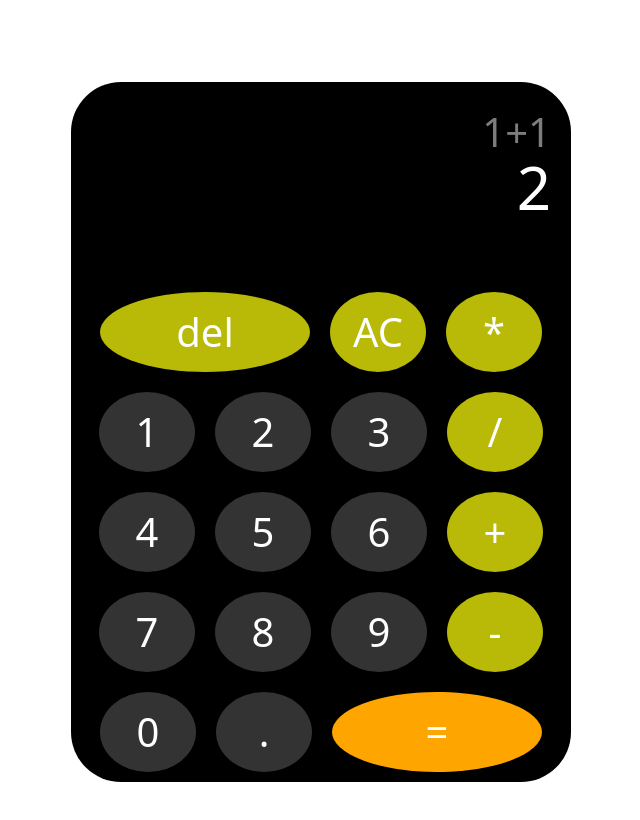
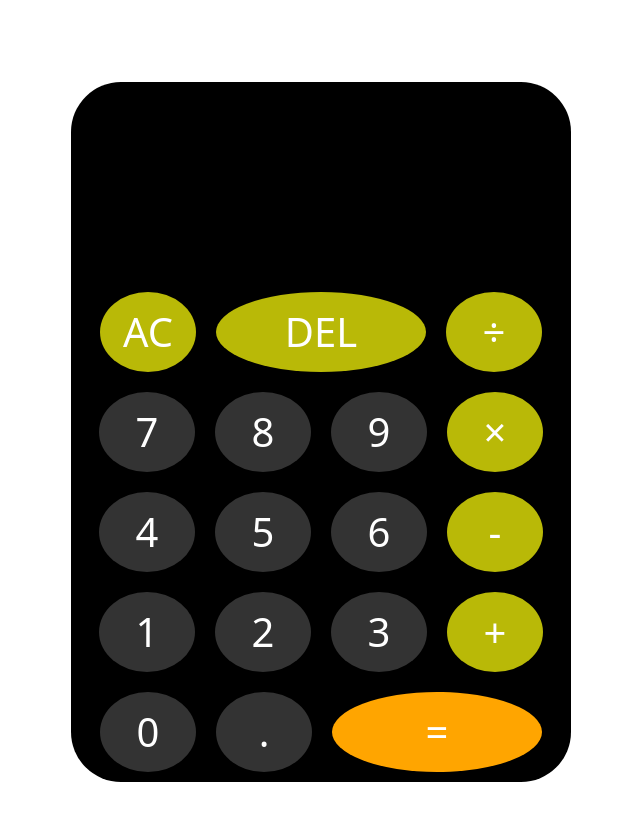
Before and after one commit to X-x-2025/Calculator, a Vue app: page / in a window 1280 px wide. Shown: the top 820 px of the page, without its empty margins (319-959 px from the left). Built offline with nearby package versions, Linux system fonts and the light colour scheme.

Commit message:
简略计算器（有问题）

```diff
--- a/package.json
+++ b/package.json
@@ -9,10 +9,12 @@
     "preview": "vite preview"
   },
   "dependencies": {
+    "pinia": "^3.0.3",
     "vue": "^3.5.17"
   },
   "devDependencies": {
     "@vitejs/plugin-vue": "^6.0.0",
-    "vite": "^7.0.4"
+    "vite": "^7.0.4",
+    "vite-plugin-vue-devtools": "^8.0.0"
   }
 }
--- a/src/App.vue
+++ b/src/App.vue
@@ -1,27 +1,142 @@
 
+<script setup>
+import Button from './components/Button.vue'
+import Display from './components/Display.vue'
+import { useCountStore } from './store/counter.js'
+const user = useCountStore()
+const getNumber = (value) => {
+  // const reg = /^[0-9]/
+  // const reg1 = /\+/
+ let str = ''
+ let sum = 0
+
+//  user.prev = str
+//  console.log(str);
+
+  if(value == 'AC'){
+    cleraFn(str)
+  }else if(value == 'DEL'){
+    user.prev = user.prev.slice(0, -1)
+  }else if(['+', '-', '×', '÷'].includes(value)) {
+    const newstr = user.prev + value
+  if (/[+\-×÷]{2}$/.test(newstr)) return
+    user.prev = newstr
+  }else if(value == '='){
+    user.current = sum + ' '
+  }else{
+    str = user.prev + value
+    user.prev = str
+  }
+  // user.prev += value
+  // return user.prev
+}
+
+
+
+
+
+
+
+
+
+
+// 删除函数
+// const deleteFn = () => {
+//   if(str === ''){
+//     return
+//   }else{
+// //  str = user.prev + value
+// //   user.prev = str
+//   user.prev = user.prev.split(0,-1)
+//   }
+// }
+// 归零函数
+const cleraFn = (str) => {
+  str = ''
+  user.prev = ''
+  user.current = ''
+}
+
+
+const equalFn = (str) => {
+  if(str.includes('+')) {
+    addFn(str)
+  }else if(str.includes('-')){
+    subtractFn(str)
+  }else if(str.includes('×')){
+    chengFn(str)
+  }else if(str.includes('÷')){
+    chuFn(str)
+  }
+}
+
+// 加法函数
+const addFn = (str) => {
+  if(str==''){
+    return
+  } else{
+    str.replace(/(\d+)(\+)(\d+)/,($_,$1,$2,$3) => {
+      sum = $1 + $3
+      return sum
+    })
+  }
+}
+
+// 减法函数
+const subtractFn = (str) => {
+  if(str==''){
+    return
+  } else{
+    str.replace(/(\d+)(\-)(\d+)/,($_,$1,$2,$3) => {
+      sum = $1 - $3
+      return sum
+    })
+  }
+}
+
+// 乘法函数
+const chengFn = (str) => {
+  if(str==''){
+    return
+  } else{
+    str.replace(/(\d+)(\×)(\d+)/,($_,$1,$2,$3) => {
+      sum = $1 * $3
+      return sum
+    })
+  }
+}
+
+// 除法函数
+const chuFn = (str) => {
+  if(str==''){
+    return
+  } else{
+    str.replace(/(\d+)(\÷)(\d+)/,($_,$1,$2,$3) => {
+      sum = $1 / $3
+      return sum
+    })
+  }
+}
+
+
+
+</script>
 <template>
 <div class="body">
   <div class="App">
     <Display></Display>
-    <Button></Button>
+    <Button
+     @input="getNumber"
+    ></Button>
+
+
+    <!-- <Display ref="display" /> -->
+    <!-- <Button @input="char => $refs.display.handleInput(char)" > -->
   </div>
 </div>
 
 
 </template>
-
-<script>
-import Button from './components/Button.vue'
-import Display from './components/Display.vue'
-export default {
-    components:{
-        Button,
-        Display
-    }
-}
-
-
-</script>
 
 
 <style>
--- a/src/components/Button.vue
+++ b/src/components/Button.vue
@@ -1,54 +1,31 @@
+<script setup >
+
+</script>
+
 <template>
 <div class="buttons">
-            <button class="del type" data-type="del">del</button>
-            <button class="is0 type" data-type="is0">AC</button>
-            <button class="cheng type"data-type="cheng">*</button>
-            <button @click="getNumber(1)">1</button>
-            <button @click="getNumber(2)">2</button>
-            <button @click="getNumber(3)">3</button>
-            <button class="chu type" data-type="chu">/</button>
-            <button @click="getNumber(4)">4</button>
-            <button @click="getNumber(5)">5</button>
-            <button @click="getNumber(6)">6</button>
-            <button class="jia type" data-type="jia">+</button>
-            <button @click="getNumber(7)">7</button>
-            <button @click="getNumber(8)">8</button>
-            <button @click="getNumber(9)">9</button>
-            <button @click="" class="jian type" data-type="jian">-</button>
-            <button @click="getNumber(0)">0</button>
-            <button>.</button>
-            <button class="equal"data-type="equal">=</button>
-        </div>
+
+    <button @click="$emit('input', 'AC')" class="is0 type">AC</button>
+    <button @click="$emit('input', 'DEL')" class="del type">DEL</button>
+    <button @click="$emit('input', '÷')" class="chu type">÷</button>
+    <button @click="$emit('input', '7')">7</button>
+    <button @click="$emit('input', '8')">8</button>
+    <button @click="$emit('input', '9')">9</button>
+    <button @click="$emit('input', '×')" class="cheng type">×</button>
+    <button @click="$emit('input', '4')">4</button>
+    <button @click="$emit('input', '5')">5</button>
+    <button @click="$emit('input', '6')">6</button>
+    <button @click="$emit('input', '-')" class="jian type">-</button>
+    <button @click="$emit('input', '1')">1</button>
+    <button @click="$emit('input', '2')">2</button>
+    <button @click="$emit('input', '3')">3</button>
+    <button @click="$emit('input', '+')" class="jia type">+</button>
+    <button @click="$emit('input', '0')">0</button>
+    <button @click="$emit('input', '.')">.</button>
+    <button @click="$emit('input', '=')" class="equal">=</button>
+</div>
 </template>
 
-<script>
-export default {
-    name: 'Button',
-    data(){
-        return{
-            num:0,
-        }
-    },
-    methods:{
-        getNumber(numb){
-            this.num = numb;
-            console.log(this.num);
-        }
-    }
-}
-// const number = new Vue({
-//    el:'.buttons button',
-//    methods:{
-//     getNumber(numb){
-//         num =  numb
-//         console.log(num);
-
-
-//     }
-
-//    }
-// })
-</script>
 
 <style>
 .buttons{
--- a/src/components/Display.vue
+++ b/src/components/Display.vue
@@ -1,14 +1,18 @@
+<script setup>
+import { useCountStore } from '../store/counter.js'
+// import { storeToRefs } from 'pinia'
+const user = useCountStore()
+// console.log('Prev:', user.prev);
 
+</script>
 <template>
 <div class="display">
-            <div class="prev">1+1</div>
-            <div class="current">2</div>
+            <div class="prev">{{ user.prev }}</div>
+            <div class="current">{{ user.current }}</div>
 </div>
 </template>
 
-<script>
 
-</script>
 
 <style>
 .display{
@@ -31,6 +35,5 @@
     opacity: 0.7;
     text-align: right;
     color: rgba(255, 255, 255, 0.7);
-
 }
 </style>
--- a/src/main.js
+++ b/src/main.js
@@ -1,5 +1,8 @@
 import { createApp } from 'vue'
 import './style.css'
 import App from './App.vue'
-
-createApp(App).mount('#app')
+// import Button from './components/Button.vue'
+import { createPinia } from 'pinia'
+const pinia = createPinia()
+const app =createApp(App)
+app.use(pinia).mount('#app')
--- /dev/null
+++ b/src/store/counter.js
@@ -0,0 +1,20 @@
+import { defineStore } from "pinia";
+import { ref } from "vue";
+
+// 定义store
+// defineStore(仓库的唯一标识,() =>{ })
+export const useCountStore = defineStore('counter',() => {
+        // 声明数据
+
+        const prev = ref('')
+        const current = ref()
+        // const getNumber = (value) => {
+        // user.prev = value
+        // console.log(value);
+    // }
+
+        return {
+            prev,
+            current
+        }
+    })
```
Also changed, not shown: 1 other file (tests, documents, lock files or other folders).
